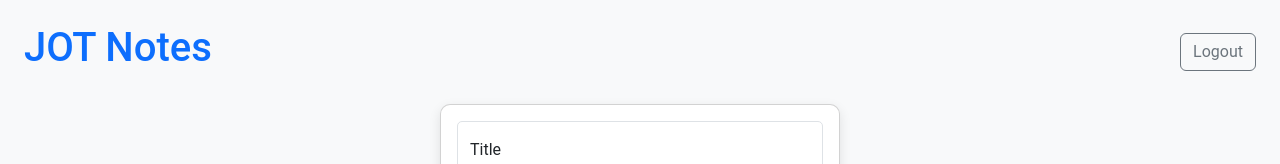
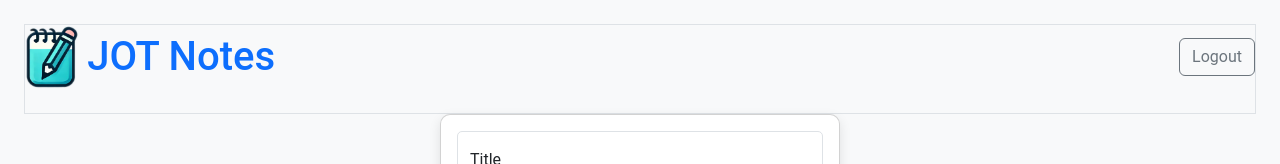
Before and after one commit to Flem-House-Dev/JOT-Notes, a React (Vite) app in the folder client/: page /notes in a window 1280 px wide. Shown: the top 164 px of the page. Built offline with nearby package versions, Linux system fonts and the light colour scheme; no server answers; sample sign-in values are in the browser's storage.

Commit message:
added Header component

```diff
--- /dev/null
+++ b/client/src/components/Header/index.jsx
@@ -0,0 +1,24 @@
+import Button from "react-bootstrap/Button";
+// const logo = require("../../assets/note-and-pencil-sm.png");
+import logo from "../../assets/note-and-pencil-sm.png";
+const Header = ({ handleLogout }) => {
+  return (
+    <header className="border">
+      <div className="notes-page-header d-flex justify-content-between align-items-center mb-4">
+        <div className="d-flex justify-content-around align-items-end" >
+          <img src={logo} className="logo-xsmall me-2" style={{ height: "64px"}} alt="note and pencil logo" />
+          <h1 className=" text-primary ">JOT Notes</h1>
+        </div>
+        <Button
+          className="btn"
+          variant="outline-secondary"
+          onClick={handleLogout}
+        >
+          Logout
+        </Button>
+      </div>
+    </header>
+  );
+};
+
+export default Header;
--- a/client/src/pages/NotesPage.jsx
+++ b/client/src/pages/NotesPage.jsx
@@ -6,6 +6,7 @@ import AuthContext from "../context/AuthContext";
 import "../App.css";
 
 import Button from "react-bootstrap/Button";
+import Header from "../components/Header";
 
 const NotesPage = () => {
   const [notes, setNotes] = useState([]);
@@ -23,12 +24,13 @@ const NotesPage = () => {
 
   return (
     <div className="p-4 bg-light min-vh-100">
-      <div className="notes-page-header d-flex justify-content-between align-items-center mb-4">
+      {/* <div className="notes-page-header d-flex justify-content-between align-items-center mb-4">
         <h1 className="text-primary">JOT Notes</h1>
         <Button className="btn" variant="outline-secondary" onClick={handleLogout}>
           Logout
         </Button>
-      </div>
+      </div> */}
+      <Header handleLogout={handleLogout} />
       <NoteForm
         title={title}
         notes={notes}
```
